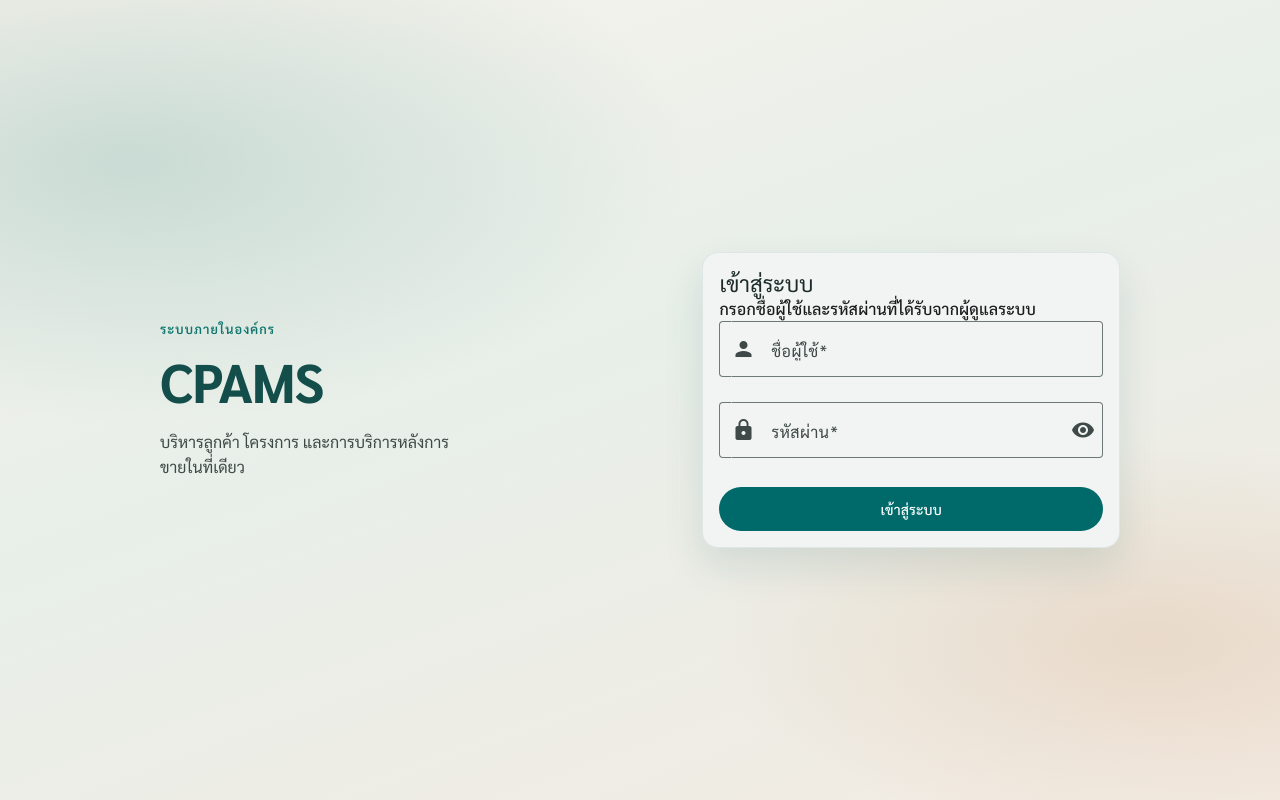
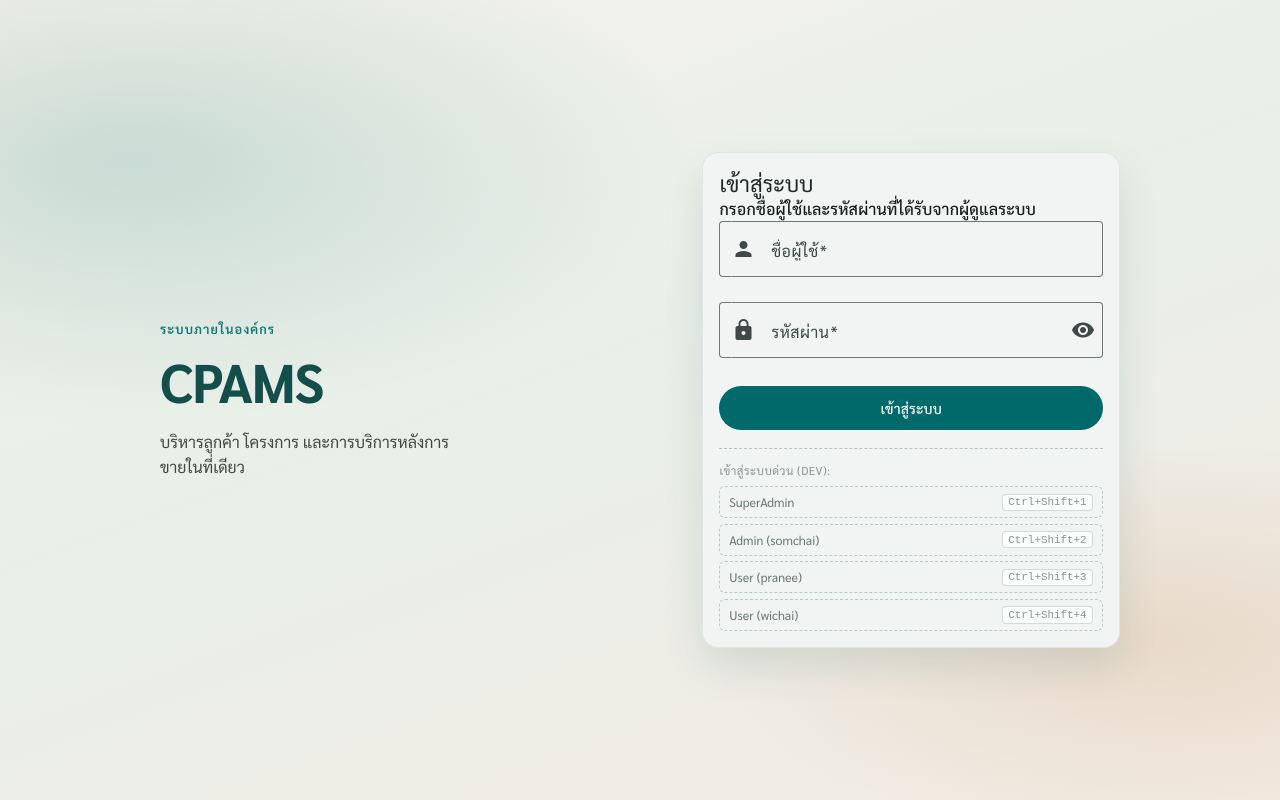
Before and after one commit to SoMJeeD-12/codechill-frontend, an Angular app in the folder frontend/: page /login in a window 1280 px wide. Built offline with nearby package versions, Linux system fonts and the light colour scheme.

Commit message:
Implement developer login feature: Add a section for quick login using predefined developer accounts in the login component. Enhance UI with new styles for developer login buttons and labels. Introduce keyboard shortcuts for logging in as a developer, improving accessibility and user experience.

```diff
--- a/frontend/src/app/features/auth/login/login.component.html
+++ b/frontend/src/app/features/auth/login/login.component.html
@@ -54,6 +54,20 @@
             }
           </button>
         </form>
+
+        @if (devAccounts.length > 0) {
+          <div class="dev-login">
+            <span class="dev-login__label">เข้าสู่ระบบด่วน (dev):</span>
+            <div class="dev-login__buttons">
+              @for (account of devAccounts; track account.key) {
+                <button type="button" class="dev-login__btn" (click)="loginAs(account)" [disabled]="loading()">
+                  {{ account.label }}
+                  <kbd>Ctrl+Shift+{{ account.key }}</kbd>
+                </button>
+              }
+            </div>
+          </div>
+        }
       </mat-card-content>
     </mat-card>
   </div>
--- a/frontend/src/app/features/auth/login/login.component.scss
+++ b/frontend/src/app/features/auth/login/login.component.scss
@@ -69,58 +69,62 @@
   font-size: 0.875rem;
 }
 
-.demo-block {
-  margin-top: 1.25rem;
-  padding-top: 1rem;
-  border-top: 1px dashed rgba(19, 78, 74, 0.2);
-
-  > p {
-    margin: 0 0 0.65rem;
-    font-size: 0.8rem;
-    color: #5b6762;
-  }
+.dev-login {
+  margin-top: 1.1rem;
+  padding-top: 0.9rem;
+  border-top: 1px dashed rgba(19, 78, 74, 0.28);
 }
 
-.demo-list {
-  display: grid;
-  gap: 0.45rem;
+.dev-login__label {
+  display: block;
+  margin-bottom: 0.5rem;
+  font-size: 0.72rem;
+  letter-spacing: 0.04em;
+  text-transform: uppercase;
+  color: #8a9590;
 }
 
-.demo-chip {
+.dev-login__buttons {
+  display: grid;
+  gap: 0.35rem;
+}
+
+.dev-login__btn {
   display: flex;
-  flex-direction: column;
-  align-items: flex-start;
-  gap: 0.1rem;
+  align-items: center;
+  justify-content: space-between;
+  gap: 0.5rem;
   width: 100%;
-  border: 1px solid rgba(15, 118, 110, 0.2);
-  background: rgba(15, 118, 110, 0.05);
-  border-radius: 8px;
-  padding: 0.55rem 0.7rem;
+  padding: 0.4rem 0.55rem;
+  border: 1px dashed rgba(19, 78, 74, 0.25);
+  border-radius: 6px;
+  background: transparent;
+  color: #6b7570;
+  font: inherit;
+  font-size: 0.78rem;
   cursor: pointer;
   text-align: left;
-  font: inherit;
-  color: inherit;
-  transition: background 0.15s ease;
 
-  &:hover {
-    background: rgba(15, 118, 110, 0.12);
+  &:hover:not(:disabled) {
+    background: rgba(19, 78, 74, 0.04);
+    color: #3f4a46;
   }
 
-  strong {
-    font-size: 0.85rem;
+  &:disabled {
+    opacity: 0.5;
+    cursor: not-allowed;
   }
 
-  span {
-    font-size: 0.75rem;
-    color: #5b6762;
+  kbd {
+    flex-shrink: 0;
+    padding: 0.1rem 0.35rem;
+    border: 1px solid rgba(19, 78, 74, 0.18);
+    border-radius: 4px;
+    background: rgba(255, 255, 255, 0.7);
+    font-family: ui-monospace, monospace;
+    font-size: 0.68rem;
+    color: #8a9590;
   }
-}
-
-code {
-  font-size: 0.85em;
-  background: rgba(15, 118, 110, 0.08);
-  padding: 0.1em 0.35em;
-  border-radius: 4px;
 }
 
 @media (max-width: 800px) {
--- a/frontend/src/app/features/auth/login/login.component.ts
+++ b/frontend/src/app/features/auth/login/login.component.ts
@@ -1,4 +1,4 @@
-import { Component, inject, signal } from '@angular/core';
+import { Component, HostListener, inject, signal } from '@angular/core';
 import { FormBuilder, ReactiveFormsModule, Validators } from '@angular/forms';
 import { Router } from '@angular/router';
 import { MatButtonModule } from '@angular/material/button';
@@ -7,6 +7,7 @@ import { MatFormFieldModule } from '@angular/material/form-field';
 import { MatIconModule } from '@angular/material/icon';
 import { MatInputModule } from '@angular/material/input';
 import { MatProgressSpinnerModule } from '@angular/material/progress-spinner';
+import { environment, DevAccount } from '../../../../environments/environment';
 import { AuthService } from '../../../core/services/auth.service';
 
 @Component({
@@ -31,12 +32,33 @@ export class LoginComponent {
 
   readonly loading = signal(false);
   readonly error = signal<string | null>(null);
+  readonly devAccounts = environment.devAccounts;
   hidePassword = true;
 
   readonly form = this.fb.nonNullable.group({
     username: ['', Validators.required],
     password: ['', Validators.required],
   });
+
+  @HostListener('document:keydown', ['$event'])
+  onKeydown(event: KeyboardEvent): void {
+    if (!event.ctrlKey || !event.shiftKey) {
+      return;
+    }
+    // Shift+เลขบางคีย์บอร์ดให้ event.key เป็นสัญลักษณ์ — ใช้ Digit จาก code
+    const digit = /^Digit(\d)$/.exec(event.code)?.[1] ?? event.key;
+    const account = this.devAccounts.find((a) => a.key === digit);
+    if (!account) {
+      return;
+    }
+    event.preventDefault();
+    this.loginAs(account);
+  }
+
+  loginAs(account: DevAccount): void {
+    this.form.patchValue({ username: account.username, password: account.password });
+    this.submit();
+  }
 
   submit(): void {
     if (this.form.invalid || this.loading()) {
--- /dev/null
+++ b/frontend/src/environments/dev-account.ts
@@ -0,0 +1,6 @@
+export interface DevAccount {
+  key: string;
+  label: string;
+  username: string;
+  password: string;
+}
--- a/frontend/src/environments/environment.prod.ts
+++ b/frontend/src/environments/environment.prod.ts
@@ -1,4 +1,10 @@
+import { DevAccount } from './dev-account';
+
+export type { DevAccount };
+
 export const environment = {
   production: true,
   apiBaseUrl: 'http://100.126.229.19:3000/api',
+  /** ว่างเสมอ — รหัสผ่านทดสอบต้องไม่ถูก build ติดไปด้วย */
+  devAccounts: [] as DevAccount[],
 };
--- a/frontend/src/environments/environment.ts
+++ b/frontend/src/environments/environment.ts
@@ -1,5 +1,16 @@
+import { DevAccount } from './dev-account';
+
+export type { DevAccount };
+
 export const environment = {
   production: false,
   /** backend คนละเครื่อง — ห้ามอิง hostname ของ frontend / localhost */
   apiBaseUrl: 'http://100.126.229.19:3000/api',
+  /** บัญชีทดสอบ — อยู่เฉพาะในไฟล์นี้ จะไม่ถูก build ติด production */
+  devAccounts: [
+    { key: '1', label: 'SuperAdmin', username: 'SuperAdmin', password: 'CchSuperAdmin@2026' },
+    { key: '2', label: 'Admin (somchai)', username: 'somchai', password: 'Demo@1234' },
+    { key: '3', label: 'User (pranee)', username: 'pranee', password: 'Demo@1234' },
+    { key: '4', label: 'User (wichai)', username: 'wichai', password: 'Demo@1234' },
+  ] as DevAccount[],
 };
```
